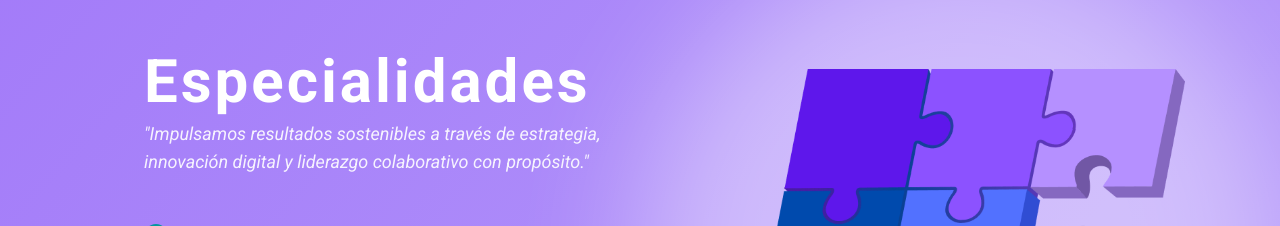
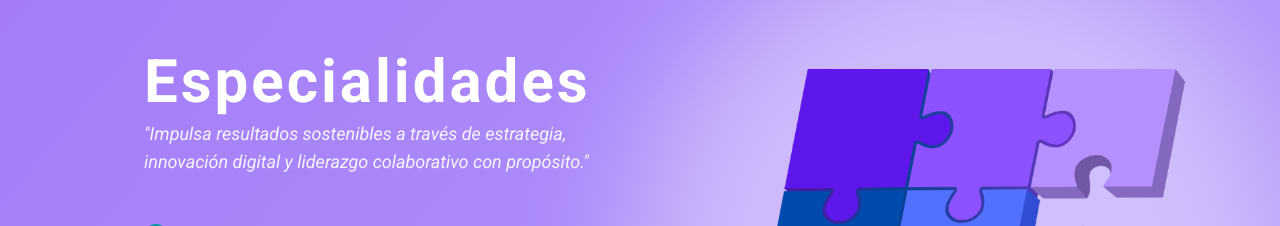
Before and after one commit to CerebiiaCompany/hilda-landing, a React (Vite) app: page / in a window 1280 px wide. Shown: the part 980-1206 px from the top of the page. Built offline with nearby package versions, Linux system fonts and the light colour scheme.

Commit message:
fix:fix-text

```diff
--- a/src/components/BpoHappifySection.tsx
+++ b/src/components/BpoHappifySection.tsx
@@ -5,7 +5,7 @@ export default function BpoHappifySection() {
             <div className="flex flex-col md:flex-row justify-between items-center gap-12 md:gap-24 max-w-7xl w-full">
                 <div className="flex-1 text-white pl-0 md:pl-16">
                     <h2 className="text-4xl md:text-6xl font-bold mb-2 tracking-wider">Especialidades</h2>
-                    <p className="text-base md:text-lg italic mb-8 md:mb-12 opacity-90">"Impulsamos resultados sostenibles a través de estrategia, innovación digital y liderazgo colaborativo con propósito."</p>
+                    <p className="text-base md:text-lg italic mb-8 md:mb-12 opacity-90">"Impulsa resultados sostenibles a través de estrategia, innovación digital y liderazgo colaborativo con propósito."</p>
 
                     <div className="flex flex-col gap-6">
                         <div className="flex items-start gap-4">
```
